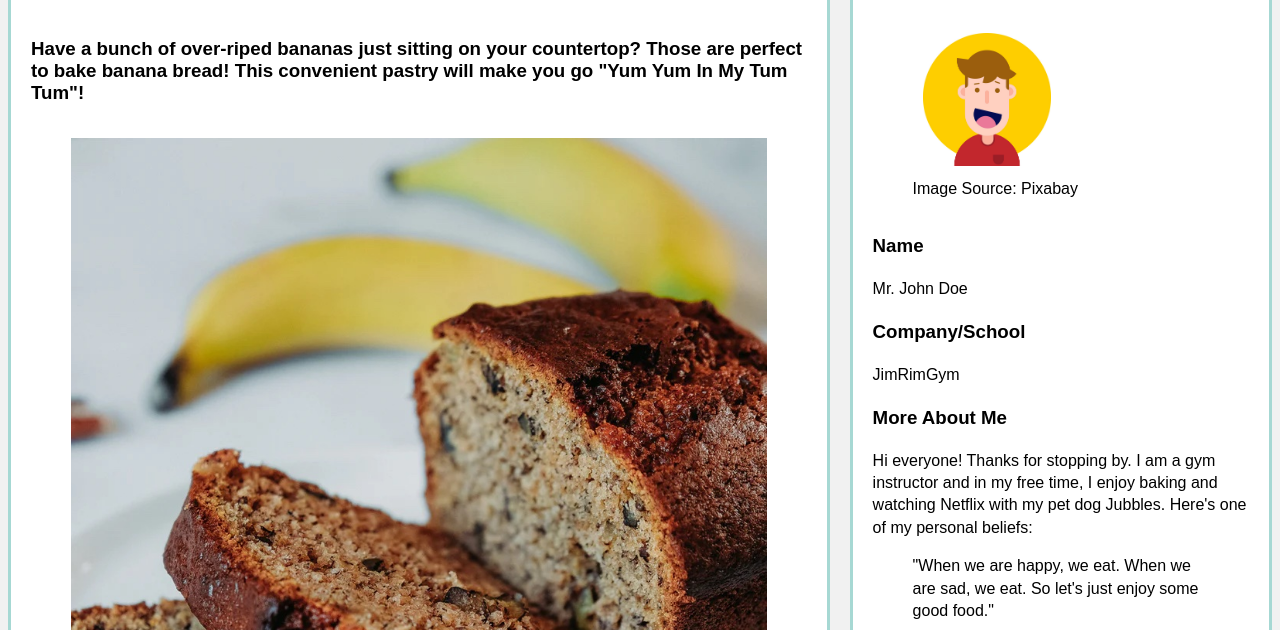
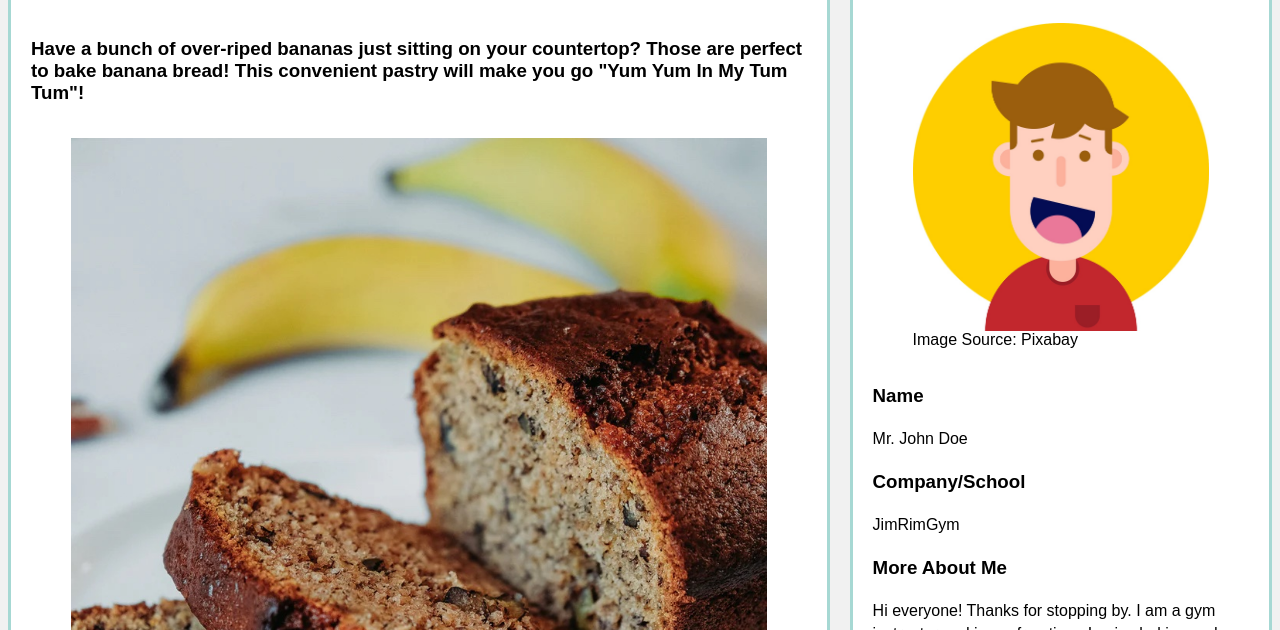
Before and after one commit to tayfaith/blog-project, a plain HTML site: page blog-page.html in a window 1280 px wide. Shown: the part 170-800 px from the top of the page. Drawn offline with Linux system fonts and the light colour scheme.

Commit message:
changed code to fit changes to html

```diff
--- a/css/blog-page.css
+++ b/css/blog-page.css
@@ -117,8 +117,11 @@ ul.ingredients {
   }
 
   #author{
-    width: 50%;
-    padding: 10px;
+    width: 100%;
+    display: block;
+    margin-left: auto;
+    margin-right: auto;
+
   }
 
   div.spacing{
```
